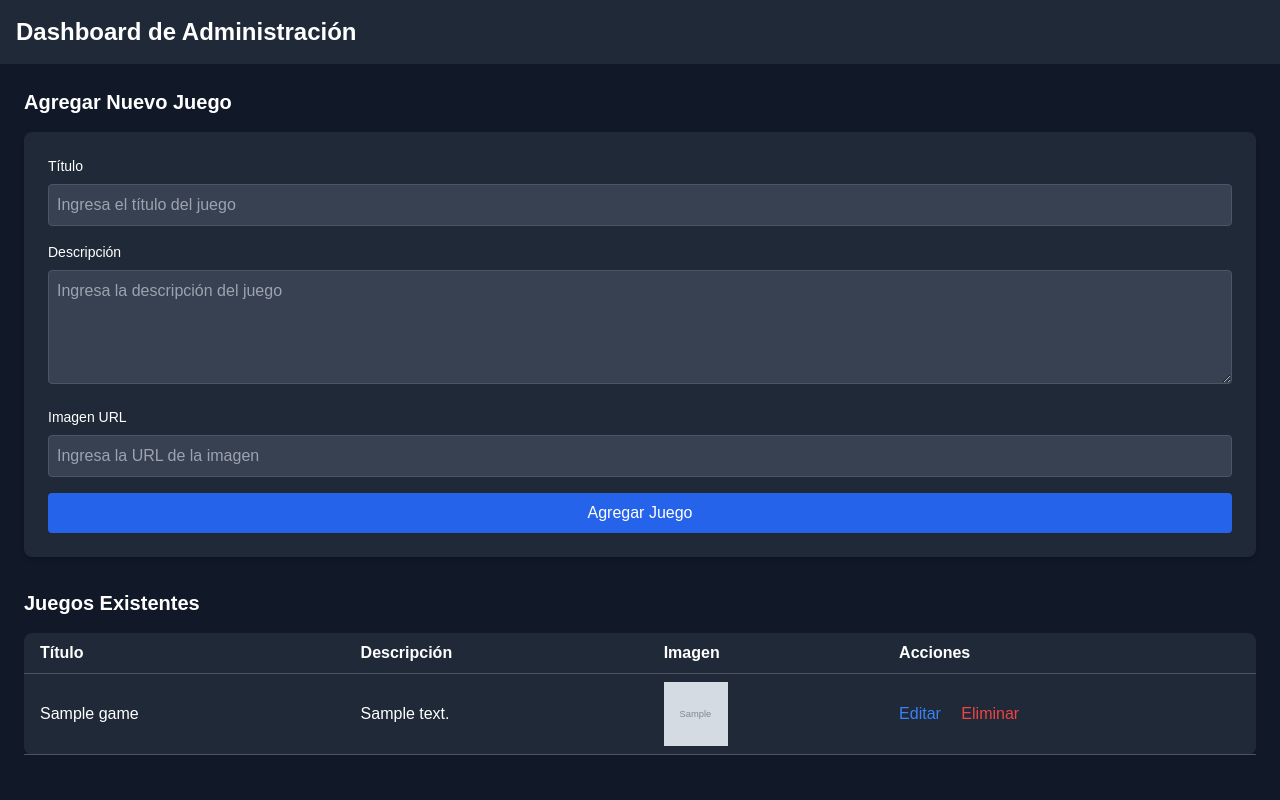
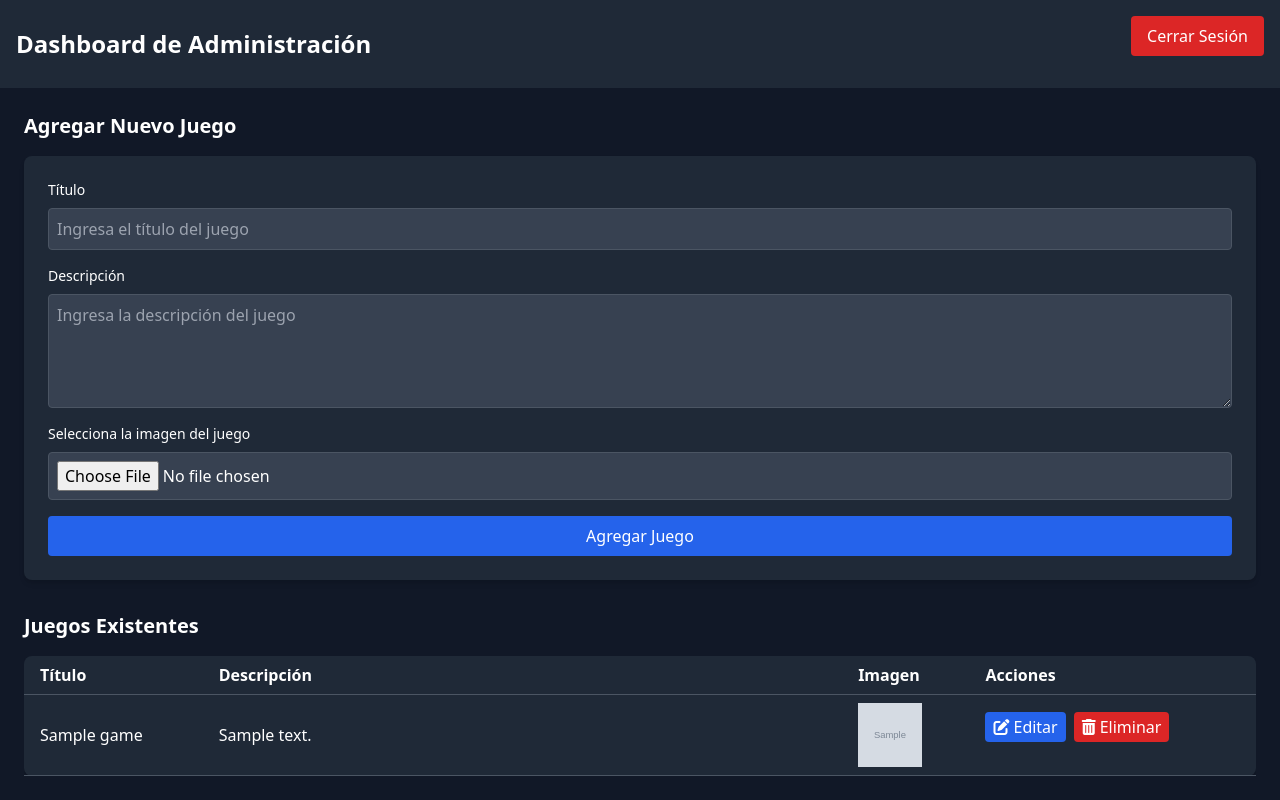
Before and after one commit to RNatsuki/Proyecto-pw-II-U3, a Node project: template src/views/dashboard.hbs in a window 1280 px wide. Run offline with Node 20 templates, Linux system fonts and the light colour scheme; the template is opened without the code that fills it: most values are stand-ins (such as "Sample title", 1, 10 or a date in 2020); grey boxes marked "Sample" are stand-in pictures.

Commit message:
Refactor styles and add login functionality

```diff
--- a/public/styles/app.css
+++ b/public/styles/app.css
@@ -564,6 +564,9 @@
 .ml-4 {
   margin-left: 1rem;
 }
+.ml-1 {
+  margin-left: 0.25rem;
+}
 .block {
   display: block;
 }
@@ -594,11 +597,59 @@
 .h-16 {
   height: 4rem;
 }
+.max-h-96 {
+  max-height: 24rem;
+}
 .w-full {
   width: 100%;
 }
 .w-16 {
   width: 4rem;
+}
+.w-40 {
+  width: 10rem;
+}
+.w-60 {
+  width: 15rem;
+}
+.w-\[\] {
+  width: ;
+}
+.w-\[200px\] {
+  width: 200px;
+}
+.w-\[20px\] {
+  width: 20px;
+}
+.w-\[2px\] {
+  width: 2px;
+}
+.w-\[100px\] {
+  width: 100px;
+}
+.w-\[150px\] {
+  width: 150px;
+}
+.w-\[1vw\] {
+  width: 1vw;
+}
+.w-\[2vw\] {
+  width: 2vw;
+}
+.w-\[1\] {
+  width: 1;
+}
+.w-\[115px\] {
+  width: 115px;
+}
+.w-\[1px\] {
+  width: 1px;
+}
+.w-\[190px\] {
+  width: 190px;
+}
+.w-\[450px\] {
+  width: 450px;
 }
 .min-w-full {
   min-width: 100%;
@@ -644,8 +695,26 @@
   margin-right: calc(1rem * var(--tw-space-x-reverse));
   margin-left: calc(1rem * calc(1 - var(--tw-space-x-reverse)));
 }
+.space-x-1 > :not([hidden]) ~ :not([hidden]) {
+  --tw-space-x-reverse: 0;
+  margin-right: calc(0.25rem * var(--tw-space-x-reverse));
+  margin-left: calc(0.25rem * calc(1 - var(--tw-space-x-reverse)));
+}
+.space-x-2 > :not([hidden]) ~ :not([hidden]) {
+  --tw-space-x-reverse: 0;
+  margin-right: calc(0.5rem * var(--tw-space-x-reverse));
+  margin-left: calc(0.5rem * calc(1 - var(--tw-space-x-reverse)));
+}
 .overflow-x-auto {
   overflow-x: auto;
+}
+.overflow-y-auto {
+  overflow-y: auto;
+}
+.truncate {
+  overflow: hidden;
+  text-overflow: ellipsis;
+  white-space: nowrap;
 }
 .rounded {
   border-radius: 0.25rem;
@@ -695,6 +764,10 @@
   --tw-bg-opacity: 1;
   background-color: rgb(239 68 68 / var(--tw-bg-opacity));
 }
+.bg-red-600 {
+  --tw-bg-opacity: 1;
+  background-color: rgb(220 38 38 / var(--tw-bg-opacity));
+}
 .object-cover {
   -o-object-fit: cover;
      object-fit: cover;
@@ -723,11 +796,22 @@
   padding-top: 0.5rem;
   padding-bottom: 0.5rem;
 }
+.px-2 {
+  padding-left: 0.5rem;
+  padding-right: 0.5rem;
+}
+.py-1 {
+  padding-top: 0.25rem;
+  padding-bottom: 0.25rem;
+}
 .text-left {
   text-align: left;
 }
 .text-center {
   text-align: center;
+}
+.font-sans {
+  font-family: ui-sans-serif, system-ui, sans-serif, "Apple Color Emoji", "Segoe UI Emoji", "Segoe UI Symbol", "Noto Color Emoji";
 }
 .text-2xl {
   font-size: 1.5rem;
@@ -755,6 +839,12 @@
 }
 .font-bold {
   font-weight: 700;
+}
+.leading-normal {
+  line-height: 1.5;
+}
+.tracking-normal {
+  letter-spacing: 0em;
 }
 .text-white {
   --tw-text-opacity: 1;
@@ -845,6 +935,12 @@
 }
 
 
+.hover\:bg-red-500:hover {
+  --tw-bg-opacity: 1;
+  background-color: rgb(239 68 68 / var(--tw-bg-opacity));
+}
+
+
 .hover\:text-white:hover {
   --tw-text-opacity: 1;
   color: rgb(255 255 255 / var(--tw-text-opacity));
@@ -892,6 +988,10 @@
 
 @media (min-width: 768px) {
 
+  .md\:inline {
+    display: inline;
+  }
+
   .md\:grid-cols-3 {
     grid-template-columns: repeat(3, minmax(0, 1fr));
   }
--- a/src/views/dashboard.hbs
+++ b/src/views/dashboard.hbs
@@ -1,12 +1,25 @@
 <main class="bg-gray-900 text-white h-screen flex flex-col">
-  <header class="bg-gray-800 p-4">
+  <header class="bg-gray-800 p-4 flex justify-between items-center">
     <h1 class="text-2xl font-bold">Dashboard de Administración</h1>
+    <form action="/logout" method="POST">
+      <button
+        type="submit"
+        class="bg-red-600 hover:bg-red-500 transition duration-300 ease-in-out text-white py-2 px-4 rounded"
+      >
+        Cerrar Sesión
+      </button>
+    </form>
   </header>
 
-  <div class="container mx-auto p-6 flex-grow">
+  <div class="container mx-auto p-6 flex-grow bg-gray-900">
     <div class="mb-8">
       <h2 class="text-xl font-bold mb-4">Agregar Nuevo Juego</h2>
-      <form action="/add-game" method="POST" class="bg-gray-800 p-6 rounded-lg shadow-md">
+      <form
+        action="/add-game"
+        method="POST"
+        class="bg-gray-800 p-6 rounded-lg shadow-md"
+        enctype="multipart/form-data"
+      >
         <div class="mb-4">
           <label for="title" class="block text-sm mb-2">Título</label>
           <input
@@ -32,9 +45,9 @@
         </div>
 
         <div class="mb-4">
-          <label for="img" class="block text-sm mb-2">Imagen URL</label>
+          <label for="img" class="block text-sm mb-2">Selecciona la imagen del juego</label>
           <input
-            type="text"
+            type="file"
             id="img"
             name="img"
             required
@@ -54,7 +67,7 @@
 
     <div>
       <h2 class="text-xl font-bold mb-4">Juegos Existentes</h2>
-      <div class="overflow-x-auto">
+      <div class="overflow-y-auto max-h-96">
         <table class="min-w-full bg-gray-800 rounded-lg shadow-md">
           <thead>
             <tr>
@@ -65,15 +78,45 @@
             </tr>
           </thead>
           <tbody>
-            <!-- Este es un ejemplo de cómo podría verse una fila de juego -->
             {{#each games}}
               <tr class="hover:bg-gray-700">
                 <td class="py-2 px-4 border-b border-gray-600">{{this.title}}</td>
-                <td class="py-2 px-4 border-b border-gray-600">{{this.description}}</td>
-                <td class="py-2 px-4 border-b border-gray-600"><img src="/public/images/{{this.img}}" alt="{{this.title}}" class="w-16 h-16 object-cover"/></td>
                 <td class="py-2 px-4 border-b border-gray-600">
-                  <a href="/edit-game/{{this.id}}" class="text-blue-500 hover:text-blue-400">Editar</a>
-                  <a href="/delete-game/{{this.id}}" class="text-red-500 hover:text-red-400 ml-4">Eliminar</a>
+                  <div class="truncate w-[450px]"> <!-- Añadir clase truncate -->
+                    {{this.description}}
+                  </div>
+                </td>
+                <td class="py-2 px-4 border-b border-gray-600">
+                  <img
+                    src="/public/images/{{this.img}}"
+                    alt="{{this.title}}"
+                    class="w-16 h-16 object-cover"
+                  />
+                </td>
+                <td class="py-2 px-4 border-b border-gray-600">
+                  <div class="flex items-center space-x-2">
+                    <form action="/edit-game" method="POST" class="flex items-center">
+                      <input type="hidden" name="id" value="{{this._id}}" />
+                      <button
+                        type="submit"
+                        class="flex items-center bg-blue-600 hover:bg-blue-500 transition duration-300 ease-in-out text-white py-1 px-2 rounded"
+                      >
+                        <i class="fas fa-edit"></i>
+                        <span class="ml-1 hidden md:inline">Editar</span>
+                      </button>
+                    </form>
+
+                    <form action="/delete-game" method="POST" class="flex items-center">
+                      <input type="hidden" name="id" value="{{this._id}}" />
+                      <button
+                        type="submit"
+                        class="flex items-center bg-red-600 hover:bg-red-500 transition duration-300 ease-in-out text-white py-1 px-2 rounded"
+                      >
+                        <i class="fas fa-trash-alt"></i>
+                        <span class="ml-1 hidden md:inline">Eliminar</span>
+                      </button>
+                    </form>
+                  </div>
                 </td>
               </tr>
             {{/each}}
@@ -83,3 +126,11 @@
     </div>
   </div>
 </main>
+
+<style>
+  .truncate {
+    white-space: nowrap;
+    overflow: hidden;
+    text-overflow: ellipsis;
+  }
+</style>
--- a/src/views/layouts/main.hbs
+++ b/src/views/layouts/main.hbs
@@ -1,12 +1,18 @@
-<!DOCTYPE html>
 <html lang="en">
-<head>
-    <meta charset="UTF-8">
-    <meta name="viewport" content="width=device-width, initial-scale=1.0">
-    <link rel="stylesheet" href="/public/styles/app.css">
+  <head>
+    <meta charset="UTF-8" />
+    <meta name="viewport" content="width=device-width, initial-scale=1.0" />
+    <link rel="stylesheet" href="/public/styles/app.css" />
+    <link
+      rel="stylesheet"
+      href="https://cdnjs.cloudflare.com/ajax/libs/font-awesome/6.0.0-beta3/css/all.min.css"
+    />
+
     <title>{{title}}</title>
-</head>
-<body>
+  </head>
+  <body
+    class="bg-gray-900 text-white font-sans leading-normal tracking-normal"
+  >
     {{{body}}}
-</body>
+  </body>
 </html>
```
Also changed, not shown: src/controllers/AuthController.ts (+7 -1 lines).
